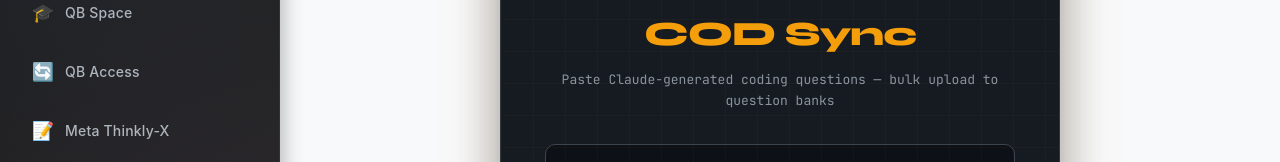
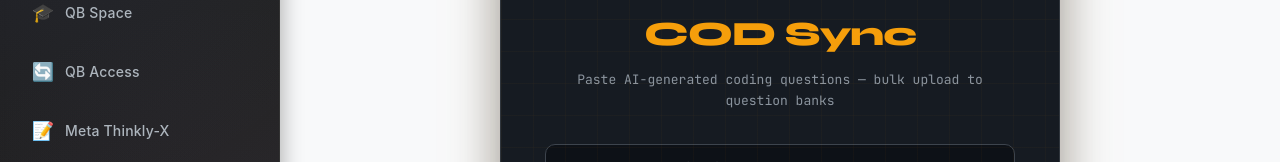
Before and after one commit to dhayananthdevaraj/cubeintouch, a React (Vite) app in the folder client/: page /cod-sync in a window 1280 px wide. Shown: the part 299-461 px from the top of the page. Built offline with nearby package versions, Linux system fonts and the light colour scheme.

Commit message:
v36.0.6.4

```diff
--- a/client/src/pages/CODSync.jsx
+++ b/client/src/pages/CODSync.jsx
@@ -6,7 +6,7 @@
 // const API = "https://api.examly.io";
 
 // // ─── PARSER ──────────────────────────────────────────────────────────────────
-// // Parses Claude's structured paste format into question objects.
+// // Parses AI's structured paste format into question objects.
 // //
 // // FORMAT (one block):
 // //   ---QUESTION---
@@ -1037,7 +1037,7 @@
 //           <div className="cod-welcome-icon">⚡</div>
 //           <h2 className="cod-welcome-title">COD Sync</h2>
 //           <p className="cod-welcome-subtitle">
-//             Paste Claude-generated coding questions — bulk upload to question banks
+//             Paste AI-generated coding questions — bulk upload to question banks
 //           </p>
 //           <textarea
 //             value={tokenInput}
@@ -1666,7 +1666,7 @@
 //           <div className="cod-paste-area">
 //             <div className="cod-paste-header">
 //               <label className="cod-label">
-//                 Paste Claude output here
+//                 Paste AI output here
 //                 {pasteInput && (
 //                   <span className="cod-label-count">
 //                     &nbsp;·&nbsp;
@@ -1687,7 +1687,7 @@
 //               value={pasteInput}
 //               onChange={e => setPasteInput(e.target.value)}
 //               placeholder={
-//                 "Paste the ---QUESTION--- ... ---END--- block(s) from Claude here.\n" +
+//                 "Paste the ---QUESTION--- ... ---END--- block(s) from AI here.\n" +
 //                 "Multiple questions supported — paste them all at once."
 //               }
 //               className="cod-paste-textarea"
@@ -1855,7 +1855,7 @@
 const API = "https://api.examly.io";
 
 // ─── PARSER ──────────────────────────────────────────────────────────────────
-// Parses Claude's structured paste format into question objects.
+// Parses AI's structured paste format into question objects.
 //
 // FORMAT (one block):
 //   ---QUESTION---
@@ -2885,7 +2885,7 @@
           <div className="cod-welcome-icon">⚡</div>
           <h2 className="cod-welcome-title">COD Sync</h2>
           <p className="cod-welcome-subtitle">
-            Paste Claude-generated coding questions — bulk upload to question banks
+            Paste AI-generated coding questions — bulk upload to question banks
           </p>
           <textarea
             value={tokenInput}
@@ -3514,7 +3514,7 @@
           <div className="cod-paste-area">
             <div className="cod-paste-header">
               <label className="cod-label">
-                Paste Claude output here
+                Paste AI output here
                 {pasteInput && (
                   <span className="cod-label-count">
                     &nbsp;·&nbsp;
@@ -3535,7 +3535,7 @@
               value={pasteInput}
               onChange={e => setPasteInput(e.target.value)}
               placeholder={
-                "Paste the ---QUESTION--- ... ---END--- block(s) from Claude here.\n" +
+                "Paste the ---QUESTION--- ... ---END--- block(s) from AI here.\n" +
                 "Multiple questions supported — paste them all at once."
               }
               className="cod-paste-textarea"
```
